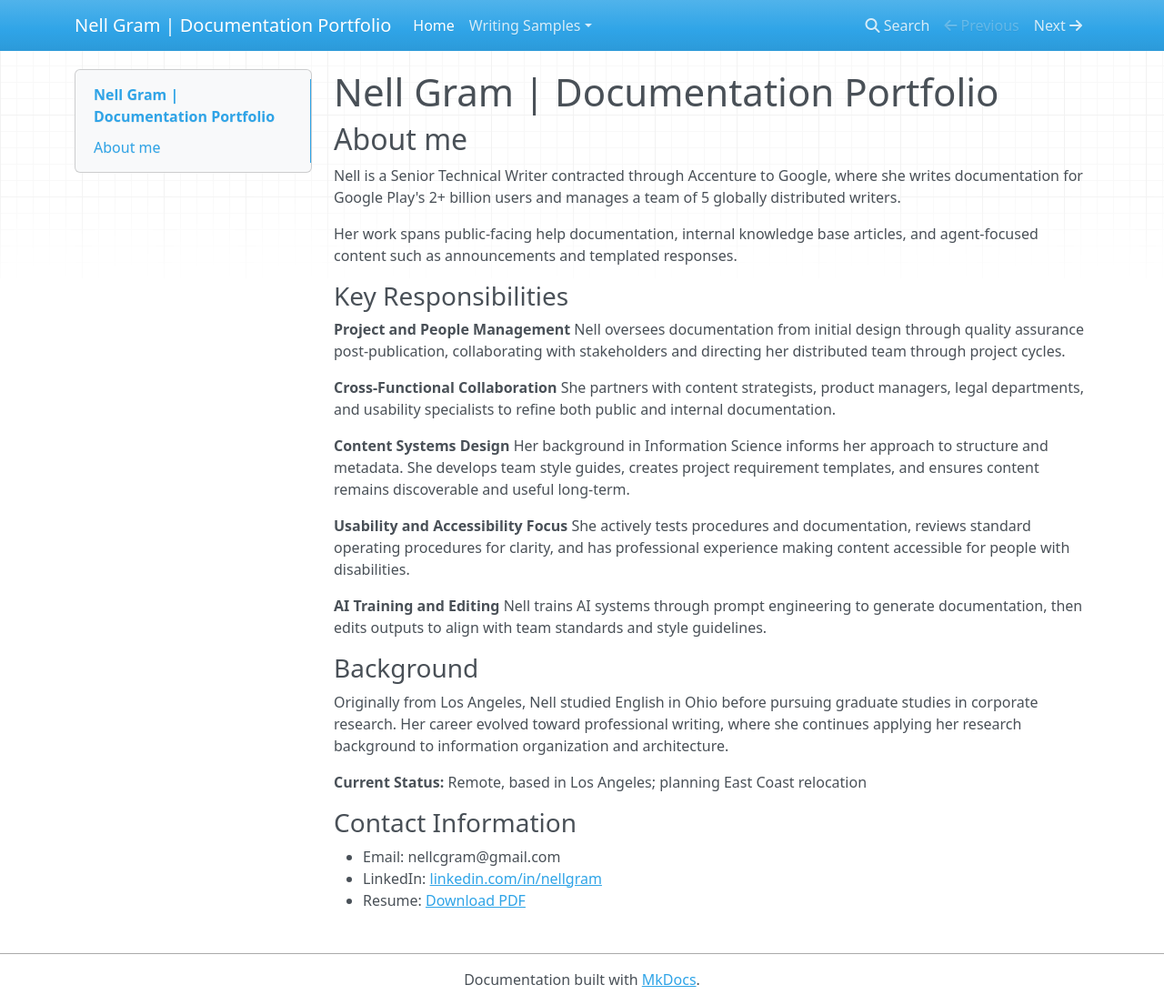
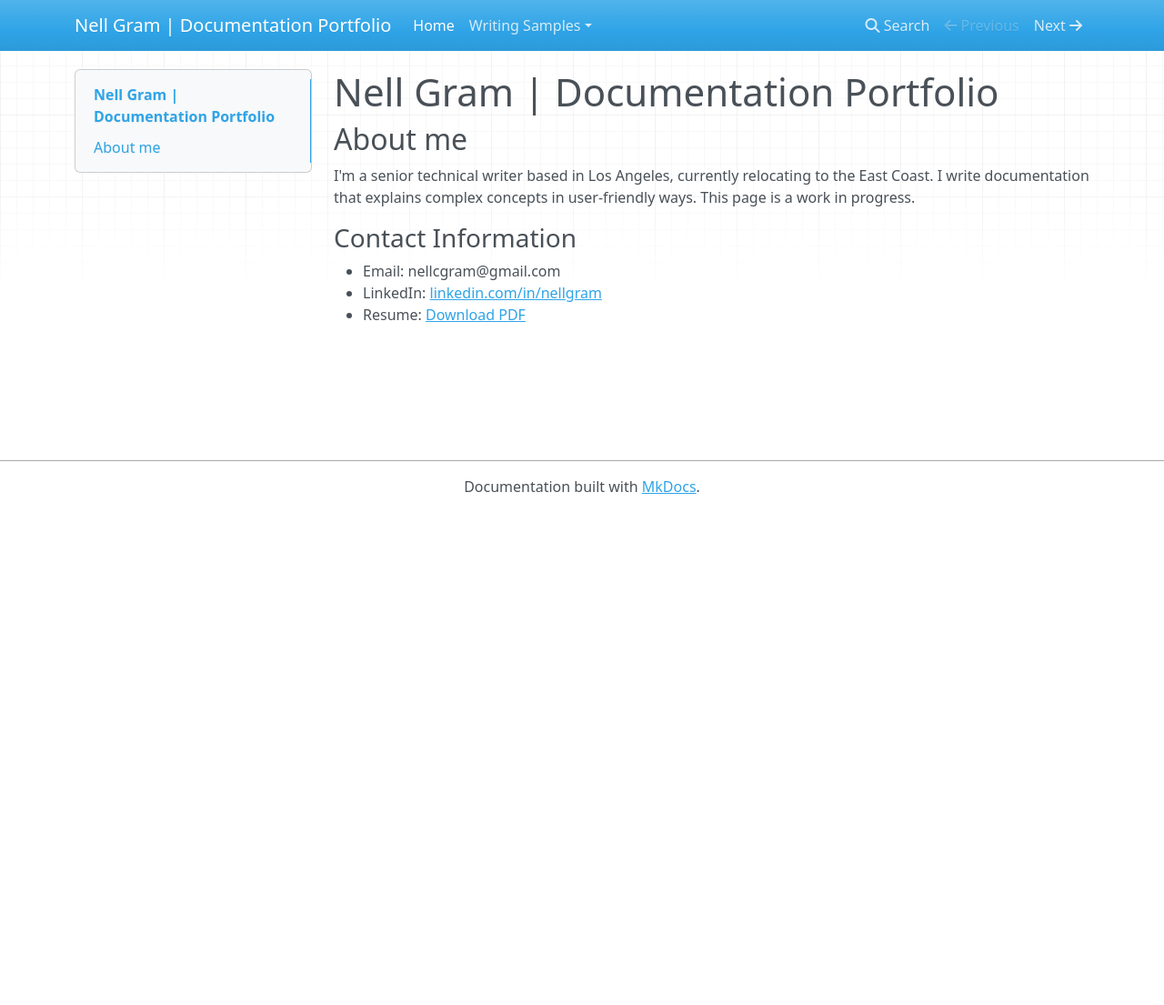
Before and after one commit to nellcgram/nellcgram.github.io, an MkDocs documentation site: the page built from docs/index.md, in a window 1280 px wide and 1105 px high. Shown: the whole window at 91% size. Built offline with MkDocs 1.6.1, drawn with Linux system fonts in a browser that asks for light colours; nearby versions of some CDN libraries.

Commit message:
Update index.md

```diff
--- a/docs/index.md
+++ b/docs/index.md
@@ -2,32 +2,8 @@
 
 ## About me
 
-Nell is a Senior Technical Writer contracted through Accenture to Google, where she writes documentation for Google Play's 2+ billion users and manages a team of 5 globally distributed writers.
-
-Her work spans public-facing help documentation, internal knowledge base articles, and agent-focused content such as announcements and templated responses.
-
-### Key Responsibilities
-
-**Project and People Management**
-Nell oversees documentation from initial design through quality assurance post-publication, collaborating with stakeholders and directing her distributed team through project cycles.
-
-**Cross-Functional Collaboration**
-She partners with content strategists, product managers, legal departments, and usability specialists to refine both public and internal documentation.
-
-**Content Systems Design**
-Her background in Information Science informs her approach to structure and metadata. She develops team style guides, creates project requirement templates, and ensures content remains discoverable and useful long-term.
-
-**Usability and Accessibility Focus**
-She actively tests procedures and documentation, reviews standard operating procedures for clarity, and has professional experience making content accessible for people with disabilities.
-
-**AI Training and Editing**
-Nell trains AI systems through prompt engineering to generate documentation, then edits outputs to align with team standards and style guidelines.
-
-### Background
-
-Originally from Los Angeles, Nell studied English in Ohio before pursuing graduate studies in corporate research. Her career evolved toward professional writing, where she continues applying her research background to information organization and architecture.
-
-**Current Status:** Remote, based in Los Angeles; planning East Coast relocation
+I'm a senior technical writer based in Los Angeles, currently relocating to the East Coast.
+I write documentation that explains complex concepts in user-friendly ways. This page is a work in progress.
 
 ### Contact Information
 
```
